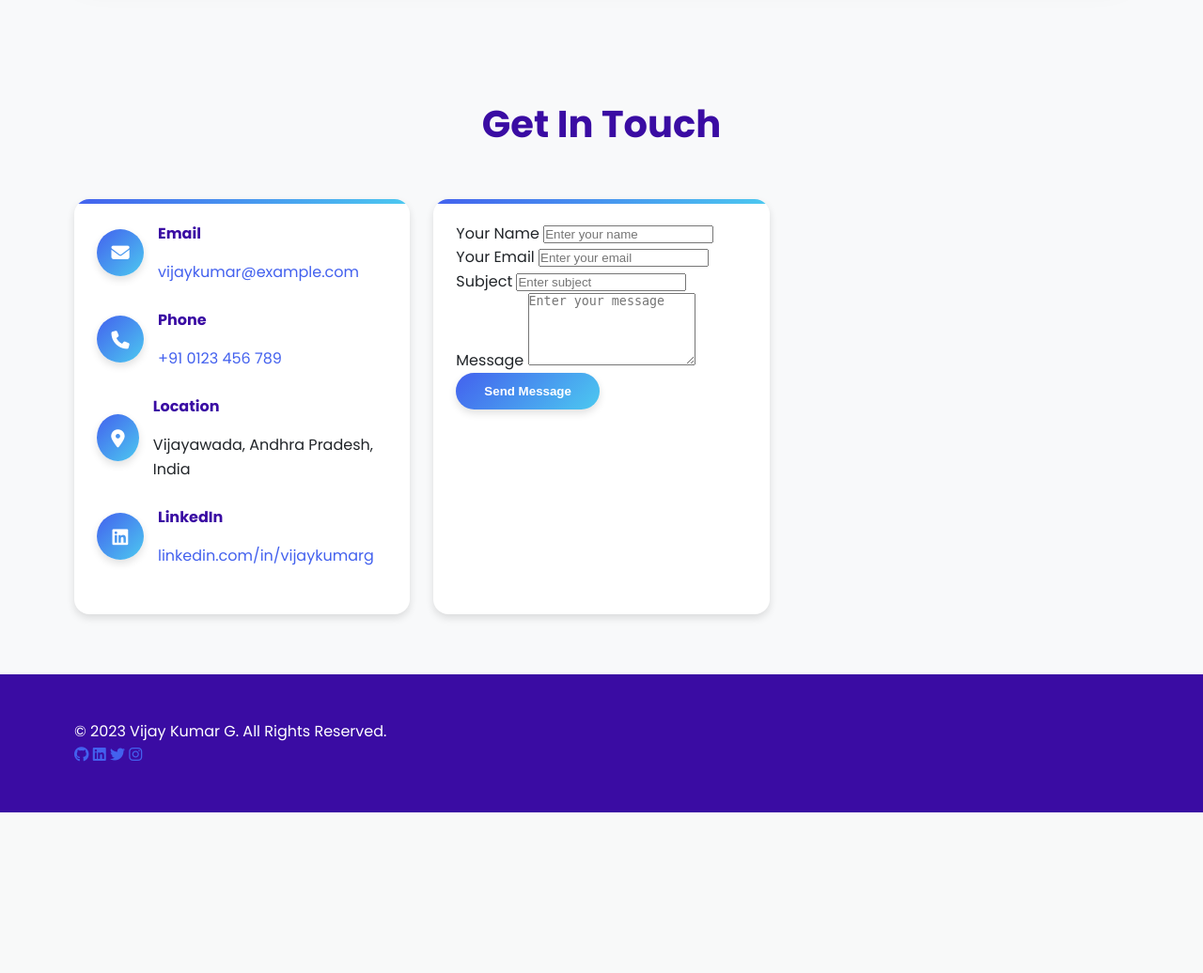
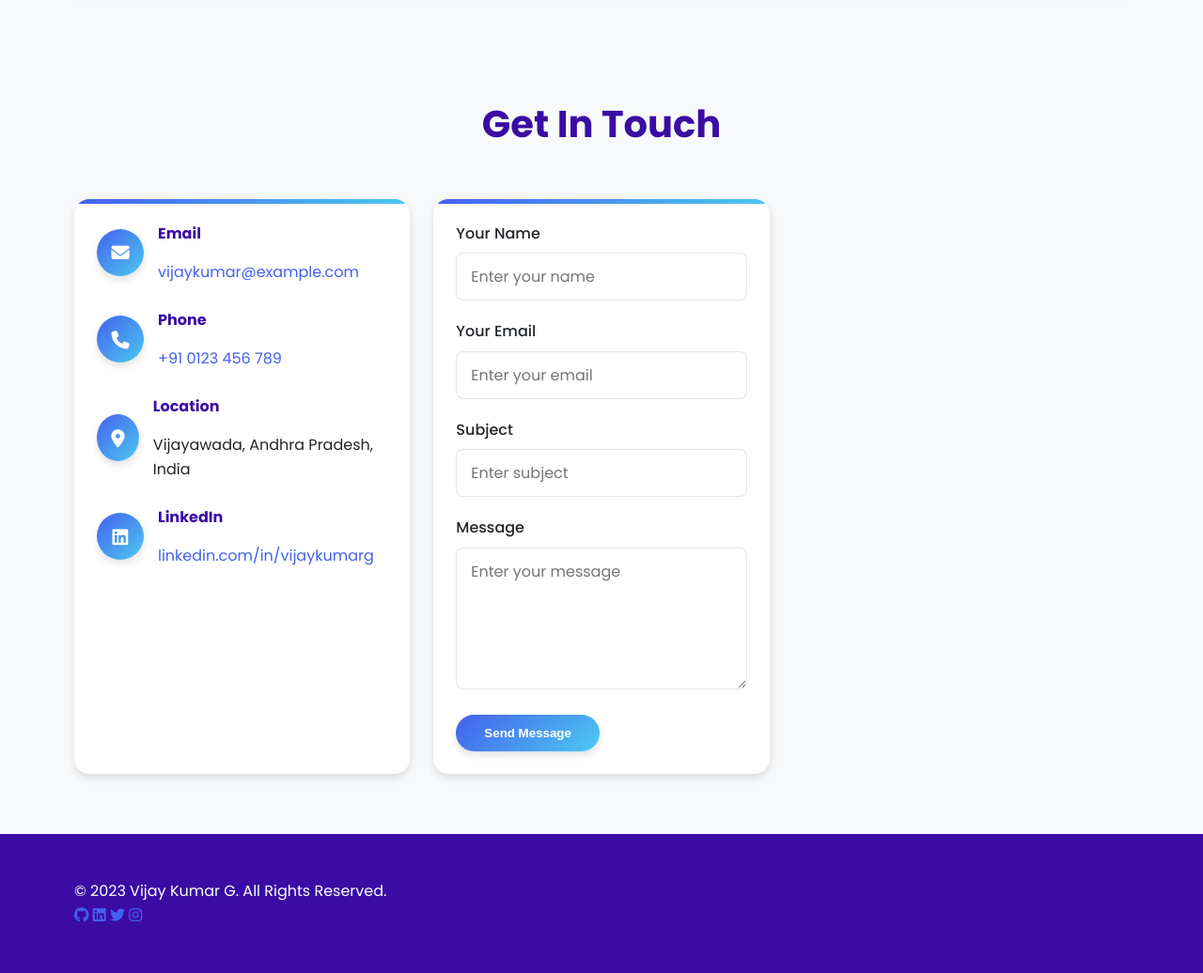
Before and after one commit to VijayKumarG717/Portfolio, a PHP site: page / in a window 1280 px wide. Shown: the part 3156-4192 px from the top of the page at 94% size. Before the commit the page ends 4021 px from the top, so only its background shows below. Run offline with PHP 8.4, Linux system fonts and the light colour scheme; some libraries are stand-ins or nearby versions.

Commit message:
Fix issues: Resolved duplicate text in About section and improved Contact form styling

```diff
--- a/css/enhanced.css
+++ b/css/enhanced.css
@@ -519,6 +519,65 @@ body.dark-mode .theme-toggle {
   transform: translateY(0);
 }
 
+/* Enhanced Form Styling */
+.contact-form {
+  width: 100%;
+}
+
+.form-group {
+  margin-bottom: 20px;
+}
+
+.form-group label {
+  display: block;
+  margin-bottom: 8px;
+  font-weight: 500;
+  color: var(--dark-color);
+}
+
+.form-group input,
+.form-group textarea {
+  width: 100%;
+  padding: 12px 15px;
+  border: 1px solid rgba(0, 0, 0, 0.1);
+  border-radius: 8px;
+  background-color: white;
+  transition: var(--transition-normal);
+  font-family: inherit;
+  font-size: 1rem;
+  color: var(--dark-color);
+}
+
+.form-group input:focus,
+.form-group textarea:focus {
+  outline: none;
+  border-color: var(--primary-color);
+  box-shadow: 0 0 0 3px rgba(67, 97, 238, 0.1);
+}
+
+.form-group textarea {
+  resize: vertical;
+  min-height: 120px;
+}
+
+/* Dark mode form styles */
+body.dark-mode .form-group label {
+  color: var(--light-color);
+}
+
+body.dark-mode .form-group input,
+body.dark-mode .form-group textarea {
+  background-color: #384156;
+  border-color: rgba(255, 255, 255, 0.1);
+  color: var(--light-color);
+}
+
+body.dark-mode .form-group input:focus,
+body.dark-mode .form-group textarea:focus {
+  border-color: var(--accent-color);
+  box-shadow: 0 0 0 3px rgba(76, 201, 240, 0.2);
+}
+
 /* Progress circle */
 .progress-circle {
   position: relative;
--- a/index.html
+++ b/index.html
@@ -82,8 +82,10 @@
             <div class="container">
                 <h2 class="section-title" data-aos="fade-up">About Me</h2>
                 <div class="modern-card" data-aos="fade-up" data-aos-delay="100">
-                    <p class="text-animate">I'm an enthusiastic ECE student passionate about problem-solving, technology, and continuous learning. With hands-on experience in <strong>Python, C, Java (OOP)</strong> and a strong foundation in <strong>Azure</strong> cloud services, I enjoy creating smart, efficient solutions to real-world problems.</p>
-                    <p class="text-animate">I'm especially interested in the intersection of AI, computer vision, and data analytics.</p>
+                    <div>
+                        <p class="text-animate">I'm an enthusiastic ECE student passionate about problem-solving, technology, and continuous learning. With hands-on experience in <strong>Python, C, Java (OOP)</strong> and a strong foundation in <strong>Azure</strong> cloud services, I enjoy creating smart, efficient solutions to real-world problems.</p>
+                        <p class="text-animate">I'm especially interested in the intersection of AI, computer vision, and data analytics.</p>
+                    </div>
 
                     <div class="education glass-card" data-aos="fade-up" data-aos-delay="200">
                         <h3><i class="fas fa-graduation-cap"></i> Education</h3>
--- a/js/enhanced.js
+++ b/js/enhanced.js
@@ -77,6 +77,13 @@ document.addEventListener('DOMContentLoaded', function() {
     function initTextAnimation() {
         const textElements = document.querySelectorAll('.text-animate');
 
+        // Check if elements are already visible to prevent re-animation
+        textElements.forEach((element) => {
+            if (element.classList.contains('visible')) {
+                return;
+            }
+        });
+
         const observerOptions = {
             threshold: 0.1,
             rootMargin: '0px 0px -100px 0px'
@@ -84,7 +91,7 @@ document.addEventListener('DOMContentLoaded', function() {
 
         const observer = new IntersectionObserver((entries) => {
             entries.forEach(entry => {
-                if (entry.isIntersecting) {
+                if (entry.isIntersecting && !entry.target.classList.contains('visible')) {
                     entry.target.classList.add('visible');
                     observer.unobserve(entry.target);
                 }
@@ -92,8 +99,11 @@ document.addEventListener('DOMContentLoaded', function() {
         }, observerOptions);
 
         textElements.forEach((element, index) => {
-            element.style.transitionDelay = `${index * 0.1}s`;
-            observer.observe(element);
+            // Check if element is already animated
+            if (!element.classList.contains('visible')) {
+                element.style.transitionDelay = `${index * 0.1}s`;
+                observer.observe(element);
+            }
         });
     }
 
--- a/js/project-data.js
+++ b/js/project-data.js
@@ -362,6 +362,10 @@ document.addEventListener('DOMContentLoaded', function() {
     // Load projects if container exists
     const projectContainer = document.querySelector('.projects .modern-grid');
     if (projectContainer) {
+        // Clear any existing projects
+        projectContainer.innerHTML = '';
+
+        // Load all projects
         loadProjects('.projects .modern-grid');
 
         // Initialize filter buttons
```
